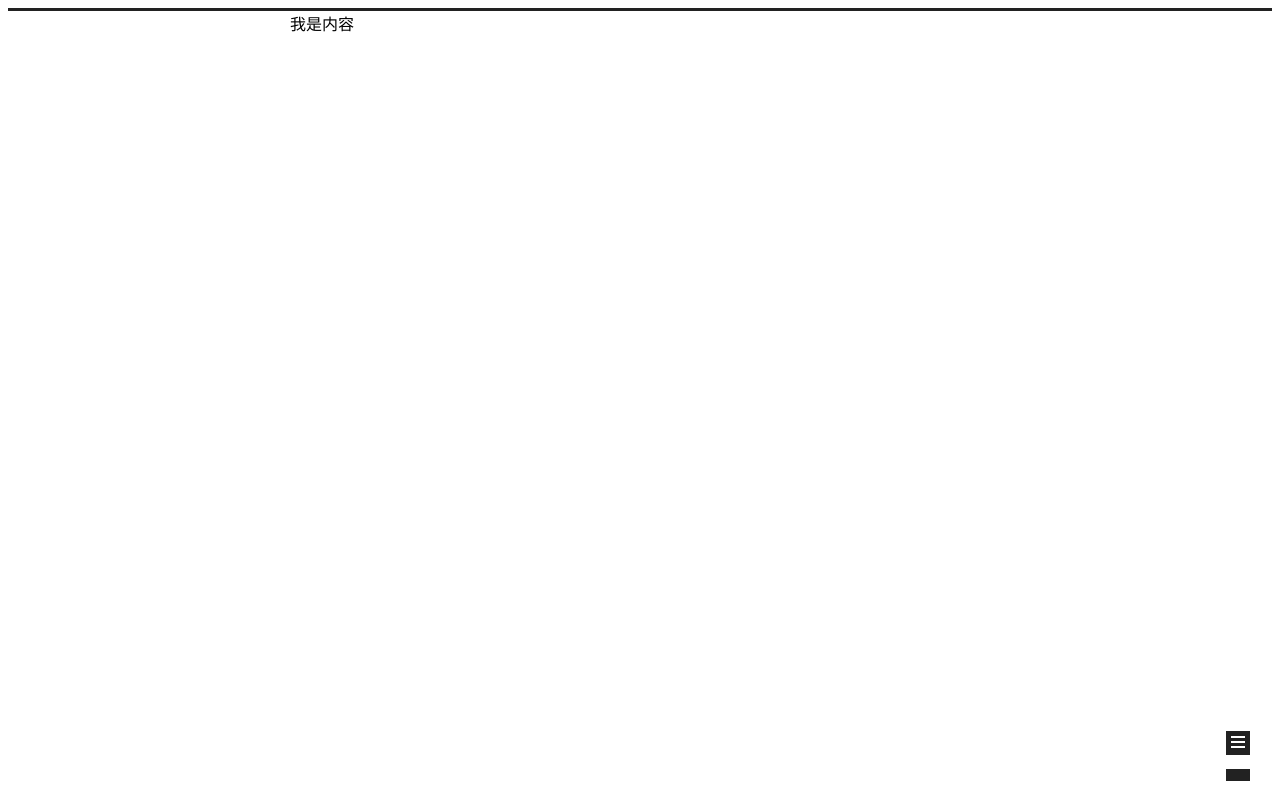
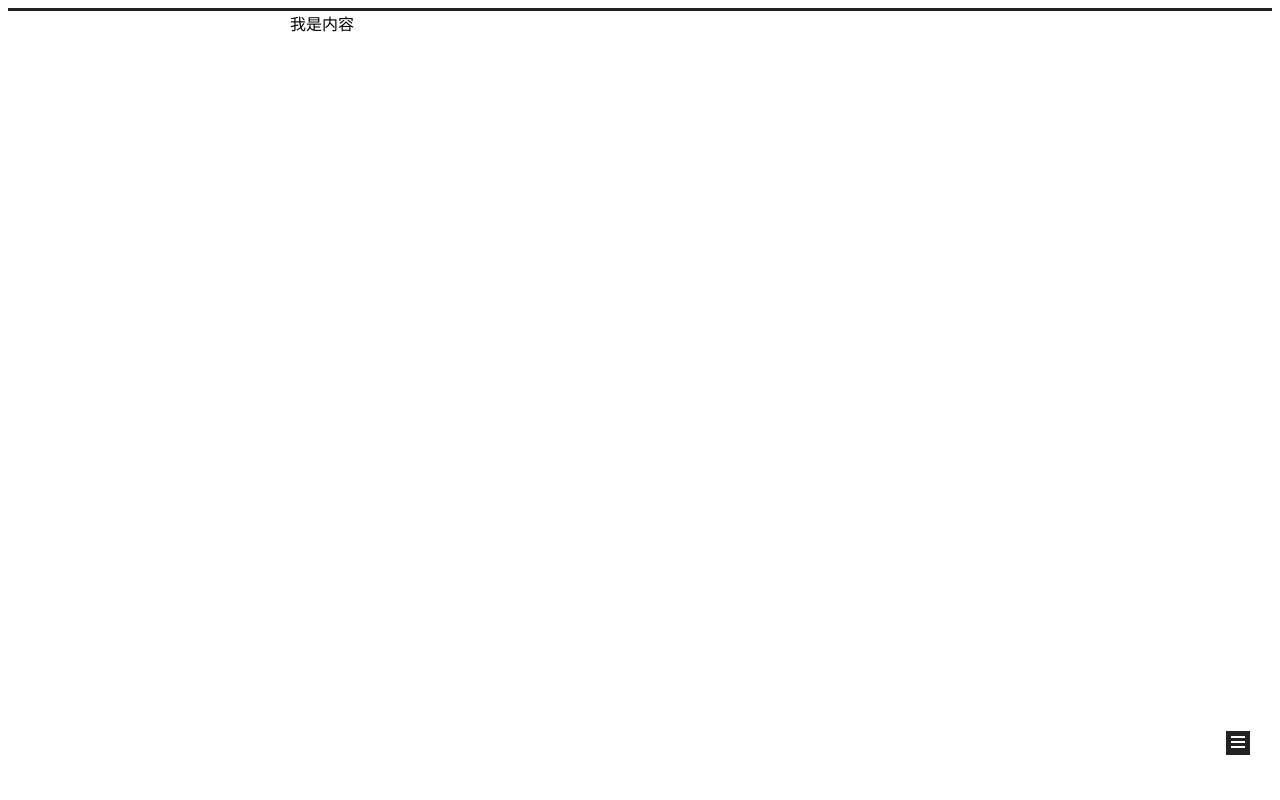
Before and after one commit to mrKylinZhou/blog-client, a Vue app: page /#/ in a window 1280 px wide. Built offline with nearby package versions, Linux system fonts and the light colour scheme.

Commit message:
add header and footer 目录结构

```diff
--- a/src/view/back-to-top.vue
+++ b/src/view/back-to-top.vue
@@ -8,7 +8,7 @@
     .back-to-top {
         box-sizing: border-box;
         position: fixed;
-        bottom: 19px;
+        bottom: -100px;
         right: 30px;
         z-index: 1050;
         padding: 6px;
```
Also changed, not shown: src/view/footer-content/index.vue (added), src/view/header-content/site-brand.vue (added), src/view/header-content/site-nav.vue (added).
